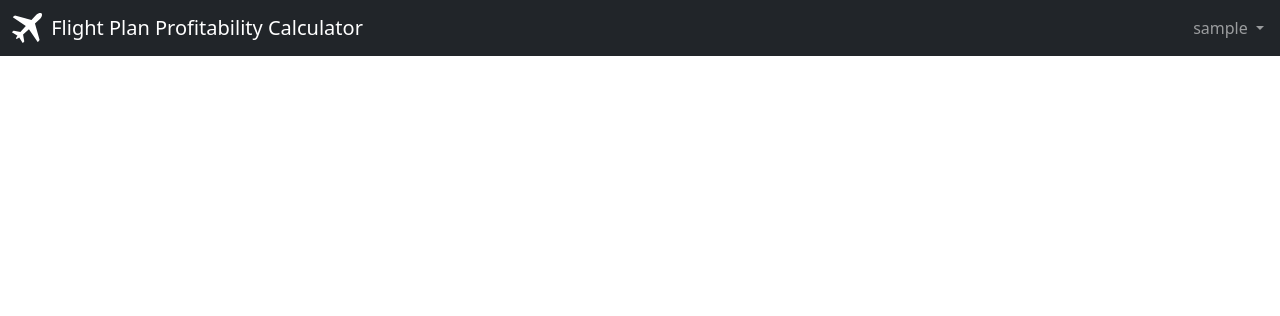
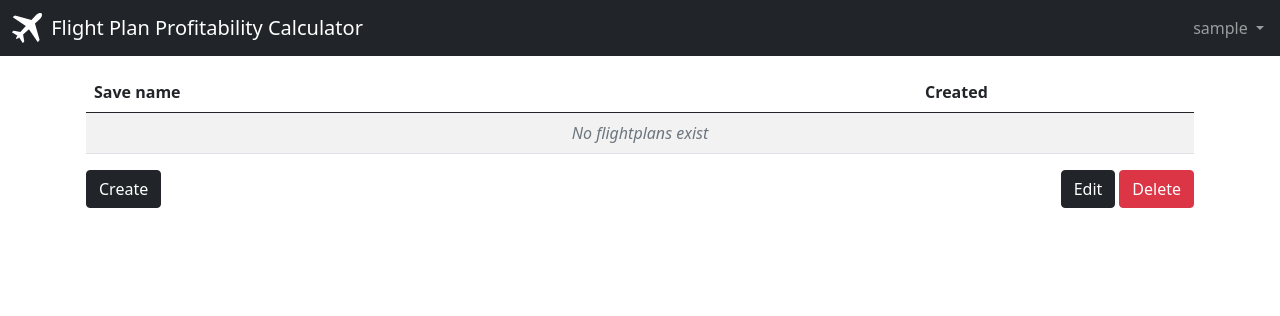
Before and after one commit to mjocc/gcse-programming-project-django, a Django app: page /flightplans/ in a window 1280 px wide. Shown: the top 316 px of the page. Run offline with Django 3.2, Linux system fonts and the light colour scheme; the visitor is signed in with stand-in values (Sample User, id 1).

Commit message:
Start adding flightplan selection page

```diff
--- a/gcse_programming_project/profit_calculator/templates/profit_calculator/auth/login.html
+++ b/gcse_programming_project/profit_calculator/templates/profit_calculator/auth/login.html
@@ -14,7 +14,7 @@
         body {
           display: flex;
           align-items: center;
-          padding-bottom: 200px;
+          padding-bottom: 100px;
           background-color: #f5f5f5;
         }
 
@@ -33,7 +33,7 @@
           z-index: 2;
         }
 
-        .form-signin input[type="email"] {
+        .form-signin input[type="text"] {
           margin-bottom: -1px;
           border-bottom-right-radius: 0;
           border-bottom-left-radius: 0;
@@ -51,7 +51,7 @@
     <main class="form-signin">
         <form class="mb-2" method="post">
             {% csrf_token %}
-            <img class="mb-4 d-block mx-auto" src="{% static 'profit_calculator/img/dark_plane.svg'%}" alt="" width="72" height="57">
+            <img class="mb-2 d-block mx-auto" src="{% static 'profit_calculator/img/dark_plane.svg'%}" alt="" width="72" height="57">
             <h1 class="h3 mb-3 fw-normal text-center">Log In</h1>
 
             <div class="form-floating">
--- a/gcse_programming_project/profit_calculator/templates/profit_calculator/misc/flightplan_list.html
+++ b/gcse_programming_project/profit_calculator/templates/profit_calculator/misc/flightplan_list.html
@@ -1,5 +1,121 @@
 {% extends "profit_calculator/base/no_nav_base.html" %}
 
+{% block title %}Flight plans{% endblock %}
+{% block header %}Manage flight plans{% endblock %}
+
 {% block content %}
-{{ content_list }}
+<table class="table table-striped table-hover" id="flightplan-table">
+    <thead>
+        <tr>
+            <th class="w-75" scope="col">Save name</th>
+            <th class="w-25"scope="col">Created</th>
+        </tr>
+    </thead>
+    {% if content_list %}
+        <tbody>
+            {% for flightplan in content_list %}
+            <tr>
+                <td>{{ flightplan.name }}</td>
+                <td>{{ flightplan.created }}</td>
+            </tr>
+            {% endfor %}
+        </tbody>
+    {% else %}
+        <tr data-no-items="true">
+            <td colspan="2" class="text-muted fw-light text-center fst-italic">No flightplans exist</td>
+        </tr>
+    {% endif %}
+</table>
+<button class="btn btn-dark" id="create-button" data-bs-toggle="modal" data-bs-target="#create-modal">Create</button>
+<button class="btn btn-danger float-end ms-1" id="delete-button" data-bs-toggle="modal" data-bs-target="#delete-modal"> <!--disabled-->Delete</button>
+<button class="btn btn-dark float-end" id="edit-button" data-bs-toggle="modal" data-bs-target="#edit-modal"> <!--disabled-->Edit</button>
+
+<div class="modal" tabindex="-1" id="create-modal">
+    <div class="modal-dialog">
+        <div class="modal-content">
+            <div class="modal-header">
+                <h5 class="modal-title">Create flight plan</h5>
+                <button type="button" class="btn-close" data-bs-dismiss="modal" aria-label="Close"></button>
+            </div>
+            <form method="post">
+                {% csrf_token %}
+                <div class="modal-body">
+                    {{ create_form }}
+                </div>
+                <div class="modal-footer">
+                    <input type="submit" class="btn btn-dark" value="Create">
+                    <button type="button" class="btn btn-dark" data-bs-dismiss="modal">Cancel</button>
+                </div>
+            </form>
+        </div>
+    </div>
+</div>
+
+<div class="modal" tabindex="-1" id="edit-modal">
+    <div class="modal-dialog">
+        <div class="modal-content">
+            <div class="modal-header">
+                <h5 class="modal-title">Edit flight plan</h5>
+                <button type="button" class="btn-close" data-bs-dismiss="modal" aria-label="Close"></button>
+            </div>
+            <form method="post">
+                {% csrf_token %}
+                <div class="modal-body">
+                    {{ edit_form }}
+                </div>
+                <div class="modal-footer">
+                    <input type="submit" class="btn btn-dark" value="Update">
+                    <button type="button" class="btn btn-dark" data-bs-dismiss="modal">Cancel</button>
+                </div>
+            </form>
+        </div>
+    </div>
+</div>
+
+<div class="modal" tabindex="-1" id="delete-modal">
+    <div class="modal-dialog">
+        <div class="modal-content">
+            <div class="modal-header">
+                <h5 class="modal-title">Delete flight plan</h5>
+                <button type="button" class="btn-close" data-bs-dismiss="modal" aria-label="Close"></button>
+            </div>
+            <div class="modal-body">
+                This will irreversibly delete the selected flight plan. Are you sure?
+            </div>
+            <div class="modal-footer">
+                <button class="btn btn-danger" value="Continue" id="confirm-delete">Continue</button>
+                <button class="btn btn-dark" data-bs-dismiss="modal">Cancel</button>
+            </div>
+        </div>
+    </div>
+</div>
 {% endblock %}
+
+{% block scripts %}
+<script>
+    document.addEventListener('DOMContentLoaded', (e) => {
+        let table = document.querySelector('#flightplan-table');
+        let tableRows = document.querySelectorAll('#flightplan-table tbody tr');
+        let createButton = document.querySelector('#create-button');
+        let editButton = document.querySelector('#edit-button');
+        let deleteButton = document.querySelector('#delete-button');
+        let confirmDelete = document.querySelector('#confirm-delete');
+        let modal = document.querySelector('#modal');
+
+        confirmDelete.addEventListener('click', (e) => {
+            console.log('deleted');
+            // fetch('');
+        });
+        // FIXME
+        Array.from(tableRows).foreach((elem) => {
+            if ((elem.dataset.noItems == "true")){
+                elem.addEventListener('click', (e) => {
+                    console.log("click detected");
+                    elem.addClass('selected');
+                    elem.parentNode.childNodes.foreach((elem) => elem.removeClass('selected'));
+                });
+            }
+        });
+    });
+</script>
+{% endblock %}
--- a/pyproject.toml
+++ b/pyproject.toml
@@ -7,6 +7,8 @@ authors = ["matthew-occleshaw <61629073+matthew-occleshaw@users.noreply.github.c
 [tool.poetry.dependencies]
 python = "^3.8"
 Django = "^3.2.5"
+django-crispy-forms = "^1.12.0"
+crispy-bootstrap5 = "^0.4"
 
 [tool.poetry.dev-dependencies]
 
```
Also changed, not shown: gcse_programming_project/gcse_programming_project/settings.py (+7 -0 lines), gcse_programming_project/profit_calculator/models.py (+13 -0 lines), gcse_programming_project/profit_calculator/templates/profit_calculator/auth/signup.html (+31 -22 lines), gcse_programming_project/profit_calculator/migrations/0001_initial.py, 1 other file.
